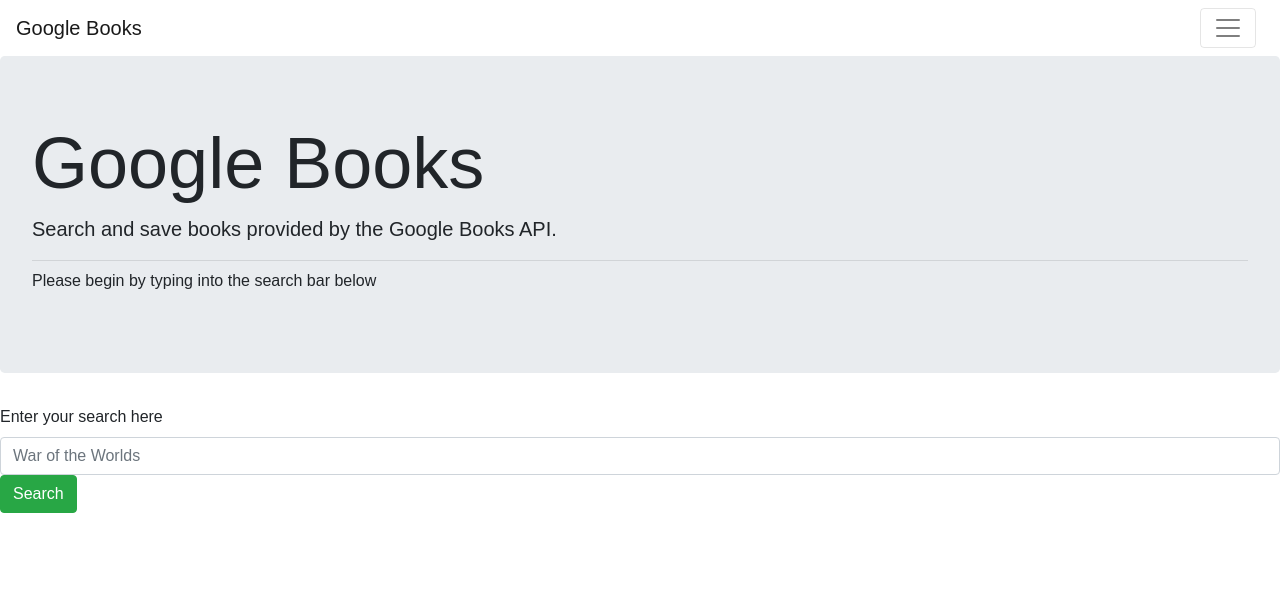
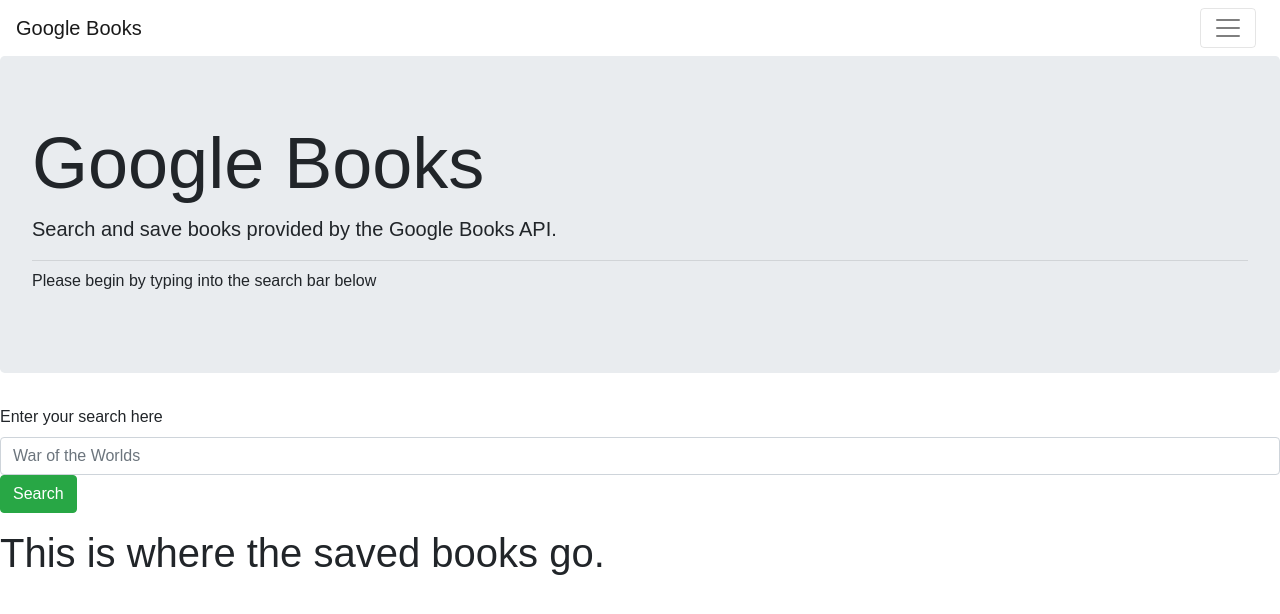
Before and after one commit to seanbelverstone/Google-Books, a React (Create React App) app in the folder client/: page / in a window 1280 px wide. Shown: the top 614 px of the page. Built offline with nearby package versions, Linux system fonts and the light colour scheme; the HTML template or start-up script is replaced by a standard one.

Commit message:
Going to work on styling instead

```diff
--- a/client/src/App.js
+++ b/client/src/App.js
@@ -59,7 +59,7 @@
       <Router>
         <div>
           <MainNav>
-            <Route exact path="/"/>
+            <Route exact path="/" />
             <Route path="/saved" component={SavedBooks} />
           </MainNav>
           <MainJumbotron />
@@ -82,7 +82,7 @@
             )
           })}
         </List>
-
+        <SavedBooks />
 
       </Router>
     );
```
